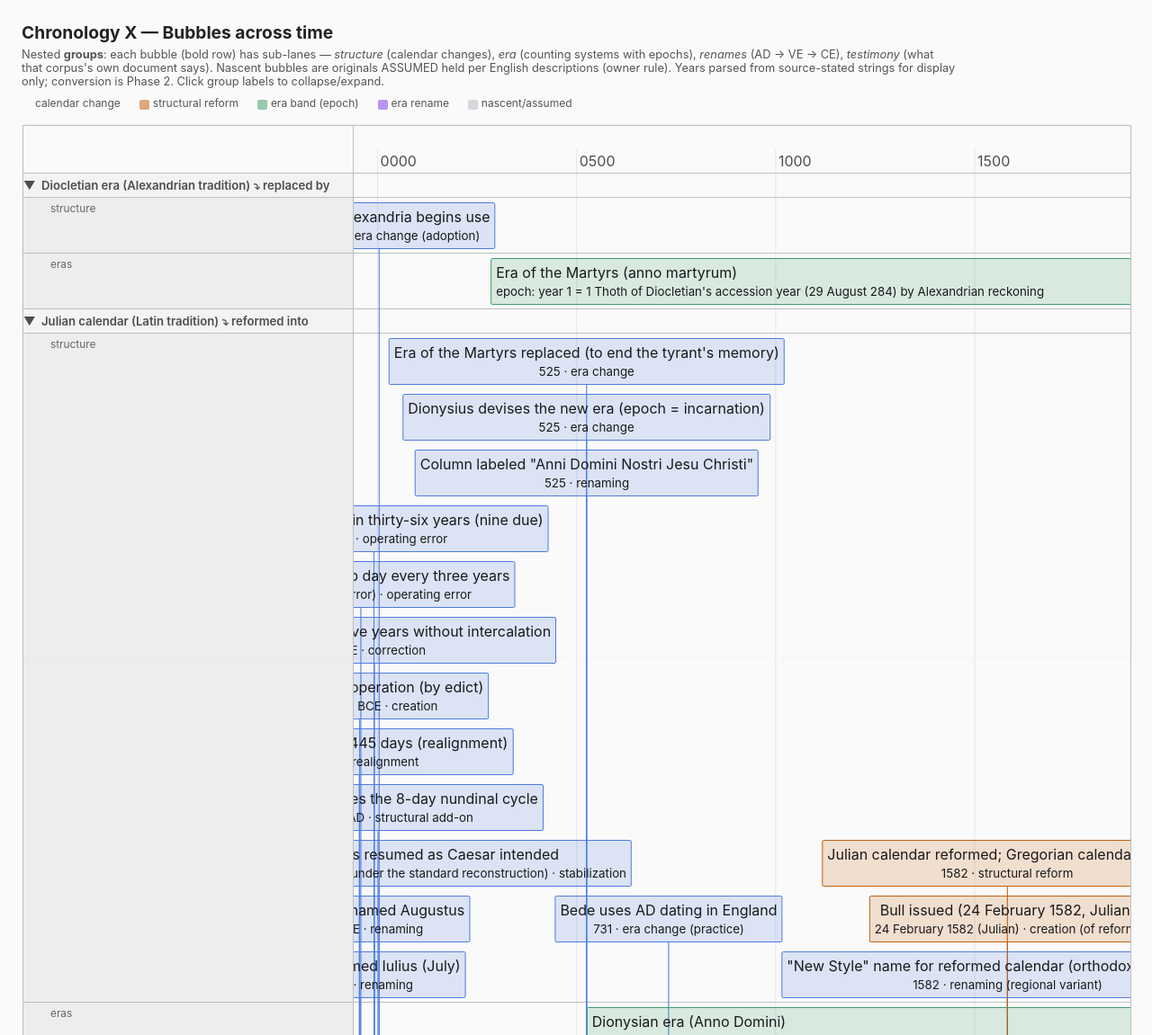
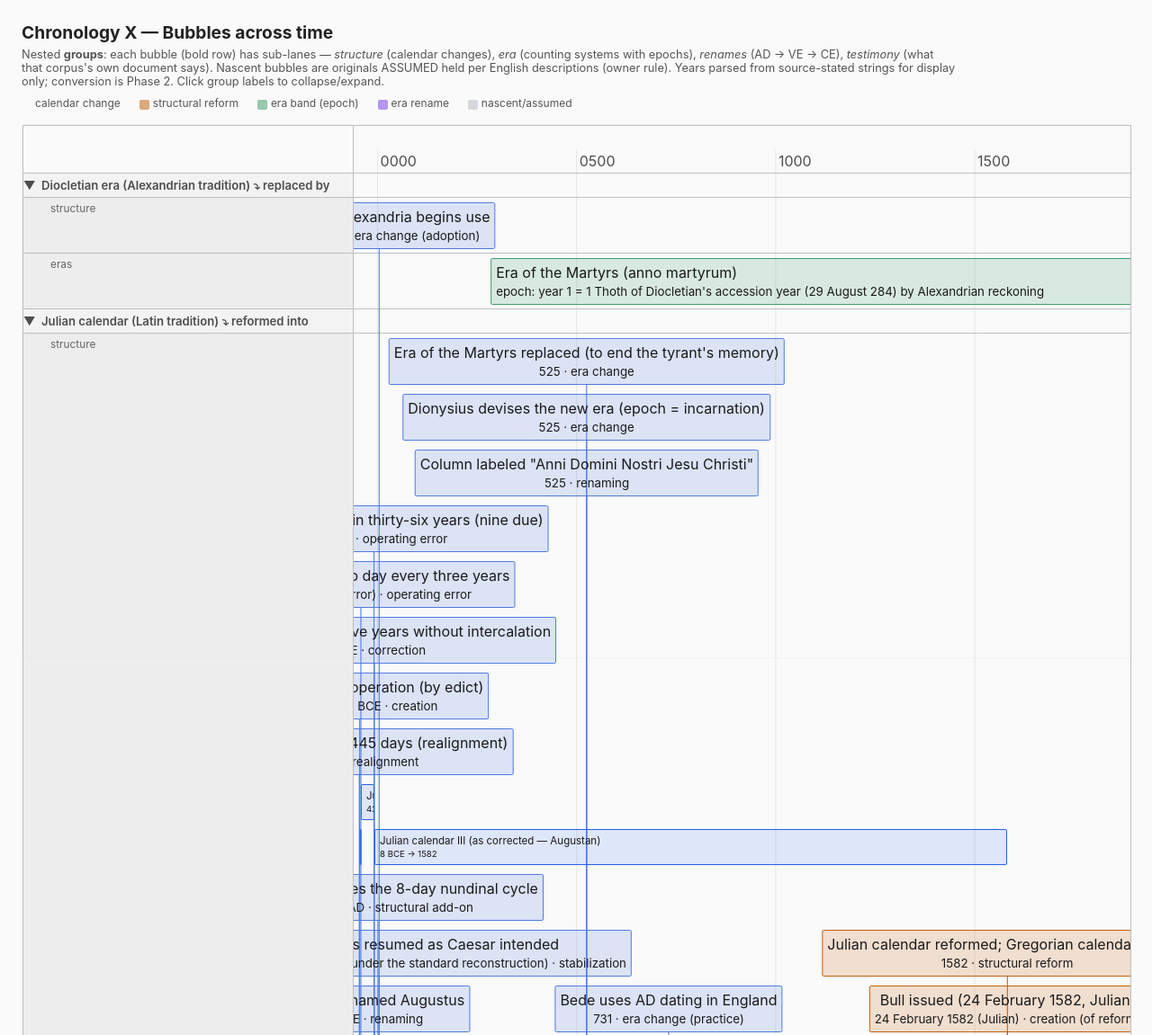
Before and after one commit to abenagainc/chronology, a plain HTML site: page bubbles.html in a window 1280 px wide. Shown: the top 1151 px of the page at 90% size. Drawn offline with Linux system fonts and the light colour scheme.

Commit message:
deploy: 4bd6962

```diff
--- a/bubbles.html
+++ b/bubbles.html
@@ -20,6 +20,7 @@
   .vis-item.b-cal.reform { background: #c25f0e2e; border-color: #c25f0e; }
   .vis-item.b-era { background: #3f9d6b2e; border-color: #3f9d6b; }
   .vis-item.b-rename { background: #7c3aed2e; border-color: #7c3aed; }
+  .vis-item.b-state { background: #2563eb22; border-color: #2563eb; font-size: .72rem; }
   /* group styling: bubble rows bold, sub-lanes smaller */
   .vis-label { font-size: .82rem; }
   .vis-group-level-0 { font-weight: 600; background: #f0f0f0aa; }
@@ -123,12 +124,21 @@ async function load() {
     if (hasEra)    sub.era = subIds[k++];
     if (hasRename) sub.rename = subIds[k++];
 
-    // ---- structure items (stacked) ----
-    let si = 0;
+    // ---- structure items (stacked); calendar STATES render as back-to-back ranges ----
     for (const c of b.calendar_changes) {
       const y = c.year_display;
       if (y === null || y === undefined) continue;
+      const isState = (c.change_type === 'calendar state');
       const reform = (c.change_type || '').includes('reform');
+      if (isState) {
+        items.add({
+          group: sub.struct, id: gkey + '-c-' + c.id,
+          content: `${c.name}<br><small>${c.date_original} → ${c.span_until_display || ''}</small>`,
+          start: ymd(y), end: ymd(c.span_until_display !== null && c.span_until_display !== undefined ? c.span_until_display : y + 1),
+          type: 'range', className: 'b-state',
+          title: `${c.name}\ncalendar state: ${c.date_original} → ${c.span_until_display}\nstatus: ${c.status}`,
+        });
+      } else {
         items.add({
           group: sub.struct, id: gkey + '-c-' + c.id,
           content: `${c.name}<br><small>${c.date_original} · ${c.change_type}</small>`,
@@ -136,6 +146,7 @@ async function load() {
           className: 'b-cal' + (reform ? ' reform' : ''),
           title: `${c.name}\nchange type: ${c.change_type}\ndate as stated: ${c.date_original}\nstatus: ${c.status}`,
         });
+      }
     }
 
     // ---- era bands ----
--- a/data/bubbles.json
+++ b/data/bubbles.json
@@ -15,6 +15,8 @@
           "change_type": "era change (adoption)",
           "date_original": "4th century",
           "year_display": 4,
+          "span_until_display": null,
+          "span_until_original": null,
           "status": "proposed",
           "node_kind": "event"
         },
@@ -24,6 +26,8 @@
           "change_type": "era change (continuation)",
           "date_original": "from 5th century",
           "year_display": null,
+          "span_until_display": null,
+          "span_until_original": null,
           "status": "proposed",
           "node_kind": "event"
         }
@@ -69,6 +73,8 @@
           "change_type": "renaming",
           "date_original": "44 BCE",
           "year_display": -44,
+          "span_until_display": null,
+          "span_until_original": null,
           "status": "proposed",
           "node_kind": "calendar"
         },
@@ -78,6 +84,8 @@
           "change_type": "renaming",
           "date_original": "8 BCE",
           "year_display": -8,
+          "span_until_display": null,
+          "span_until_original": null,
           "status": "proposed",
           "node_kind": "calendar"
         },
@@ -87,6 +95,8 @@
           "change_type": "stabilization",
           "date_original": "AD 4 (resumption; AD 8 first leap year under the standard reconstruction)",
           "year_display": 4,
+          "span_until_display": null,
+          "span_until_original": null,
           "status": "proposed",
           "node_kind": "calendar"
         },
@@ -96,6 +106,8 @@
           "change_type": "structural add-on",
           "date_original": "1st century AD",
           "year_display": 1,
+          "span_until_display": null,
+          "span_until_original": null,
           "status": "proposed",
           "node_kind": "calendar"
         },
@@ -105,6 +117,41 @@
           "change_type": "renaming (regional variant)",
           "date_original": "1582",
           "year_display": 1582,
+          "span_until_display": null,
+          "span_until_original": null,
+          "status": "proposed",
+          "node_kind": "calendar"
+        },
+        {
+          "id": "8e89450a-33ee-4a7c-8071-4c89ad2798ff",
+          "name": "Julian calendar I (as decreed — quadriennial leap)",
+          "change_type": "calendar state",
+          "date_original": "1 January 45 BCE",
+          "year_display": -45,
+          "span_until_display": -42,
+          "span_until_original": "42 BCE (error begins)",
+          "status": "proposed",
+          "node_kind": "calendar"
+        },
+        {
+          "id": "2b76658d-126b-413a-b9d4-9c6eff8d8f89",
+          "name": "Julian calendar II (as operated — triennial leap error)",
+          "change_type": "calendar state",
+          "date_original": "42 BCE",
+          "year_display": -42,
+          "span_until_display": -8,
+          "span_until_original": "8 BCE (Augustus's order)",
+          "status": "proposed",
+          "node_kind": "calendar"
+        },
+        {
+          "id": "4d6c0691-94b1-41cc-9663-4e9b2e37b139",
+          "name": "Julian calendar III (as corrected — Augustan)",
+          "change_type": "calendar state",
+          "date_original": "8 BCE",
+          "year_display": -8,
+          "span_until_display": 1582,
+          "span_until_original": "1582 (reformed into Gregorian)",
           "status": "proposed",
           "node_kind": "calendar"
         },
@@ -114,6 +161,8 @@
           "change_type": "creation (of reform)",
           "date_original": "24 February 1582 (Julian)",
           "year_display": 1582,
+          "span_until_display": null,
+          "span_until_original": null,
           "status": "proposed",
           "node_kind": "calendar"
         },
@@ -123,6 +172,8 @@
           "change_type": "structural reform",
           "date_original": "1582",
           "year_display": 1582,
+          "span_until_display": null,
+          "span_until_original": null,
           "status": "proposed",
           "node_kind": "calendar"
         },
@@ -132,6 +183,8 @@
           "change_type": "realignment",
           "date_original": "46 BCE",
           "year_display": -46,
+          "span_until_display": null,
+          "span_until_original": null,
           "status": "proposed",
           "node_kind": "calendar"
         },
@@ -141,6 +194,8 @@
           "change_type": "creation",
           "date_original": "1 January 45 BCE",
           "year_display": -45,
+          "span_until_display": null,
+          "span_until_original": null,
           "status": "proposed",
           "node_kind": "calendar"
         },
@@ -150,6 +205,8 @@
           "change_type": "correction",
           "date_original": "8 BCE",
           "year_display": -8,
+          "span_until_display": null,
+          "span_until_original": null,
           "status": "proposed",
           "node_kind": "calendar"
         },
@@ -159,6 +216,8 @@
           "change_type": "operating error",
           "date_original": "42 BCE (start of error)",
           "year_display": -42,
+          "span_until_display": null,
+          "span_until_original": null,
           "status": "proposed",
           "node_kind": "calendar"
         },
@@ -168,6 +227,8 @@
           "change_type": "operating error",
           "date_original": "by 9 BCE",
           "year_display": -9,
+          "span_until_display": null,
+          "span_until_original": null,
           "status": "proposed",
           "node_kind": "calendar"
         },
@@ -177,6 +238,8 @@
           "change_type": "renaming",
           "date_original": "525",
           "year_display": 525,
+          "span_until_display": null,
+          "span_until_original": null,
           "status": "proposed",
           "node_kind": "calendar"
         },
@@ -186,6 +249,8 @@
           "change_type": "era change",
           "date_original": "525",
           "year_display": 525,
+          "span_until_display": null,
+          "span_until_original": null,
           "status": "proposed",
           "node_kind": "calendar"
         },
@@ -195,6 +260,8 @@
           "change_type": "era change",
           "date_original": "525",
           "year_display": 525,
+          "span_until_display": null,
+          "span_until_original": null,
           "status": "proposed",
           "node_kind": "calendar"
         },
@@ -204,6 +271,8 @@
           "change_type": "era change (practice)",
           "date_original": "731",
           "year_display": 731,
+          "span_until_display": null,
+          "span_until_original": null,
           "status": "proposed",
           "node_kind": "calendar"
         }
@@ -310,6 +379,8 @@
           "change_type": "era change (defence)",
           "date_original": "1588",
           "year_display": 1588,
+          "span_until_display": null,
+          "span_until_original": null,
           "status": "proposed",
           "node_kind": "event"
         },
@@ -319,6 +390,8 @@
           "change_type": "era change (explanation)",
           "date_original": "1603",
           "year_display": 1603,
+          "span_until_display": null,
+          "span_until_original": null,
           "status": "proposed",
           "node_kind": "event"
         }
@@ -361,6 +434,8 @@
           "change_type": "renaming",
           "date_original": "1708",
           "year_display": 1708,
+          "span_until_display": null,
+          "span_until_original": null,
           "status": "proposed",
           "node_kind": "calendar"
         },
@@ -370,6 +445,8 @@
           "change_type": "renaming",
           "date_original": "1715",
           "year_display": 1715,
+          "span_until_display": null,
+          "span_until_original": null,
           "status": "proposed",
           "node_kind": "calendar"
         },
@@ -379,6 +456,8 @@
           "change_type": "renaming",
           "date_original": "1770",
           "year_display": 1770,
+          "span_until_display": null,
+          "span_until_original": null,
           "status": "proposed",
           "node_kind": "calendar"
         },
@@ -388,6 +467,8 @@
           "change_type": "renaming",
           "date_original": "1797",
           "year_display": 1797,
+          "span_until_display": null,
+          "span_until_original": null,
           "status": "proposed",
           "node_kind": "calendar"
         },
@@ -397,6 +478,8 @@
           "change_type": "renaming",
           "date_original": "1835",
           "year_display": 1835,
+          "span_until_display": null,
+          "span_until_original": null,
           "status": "proposed",
           "node_kind": "calendar"
         }
@@ -483,6 +566,36 @@
       "from": "New calendar in operation (by edict)",
       "to": "Roman pre-consular/regnal usage (AUC, consulships)",
       "status": "proposed"
+    },
+    {
+      "type": "derived_from",
+      "from": "Julian calendar II (as operated — triennial leap error)",
+      "to": "Julian calendar I (as decreed — quadriennial leap)",
+      "status": "proposed"
+    },
+    {
+      "type": "derived_from",
+      "from": "Julian calendar III (as corrected — Augustan)",
+      "to": "Julian calendar II (as operated — triennial leap error)",
+      "status": "proposed"
+    },
+    {
+      "type": "era_used_by",
+      "from": "Julian calendar I (as decreed — quadriennial leap)",
+      "to": "Roman pre-consular/regnal usage (AUC, consulships)",
+      "status": "proposed"
+    },
+    {
+      "type": "era_used_by",
+      "from": "Julian calendar II (as operated — triennial leap error)",
+      "to": "Roman pre-consular/regnal usage (AUC, consulships)",
+      "status": "proposed"
+    },
+    {
+      "type": "era_used_by",
+      "from": "Julian calendar III (as corrected — Augustan)",
+      "to": "Dionysian era (Anno Domini)",
+      "status": "proposed"
     }
   ]
 }
```
Lines whose indentation alone changed are shown as unchanged.
